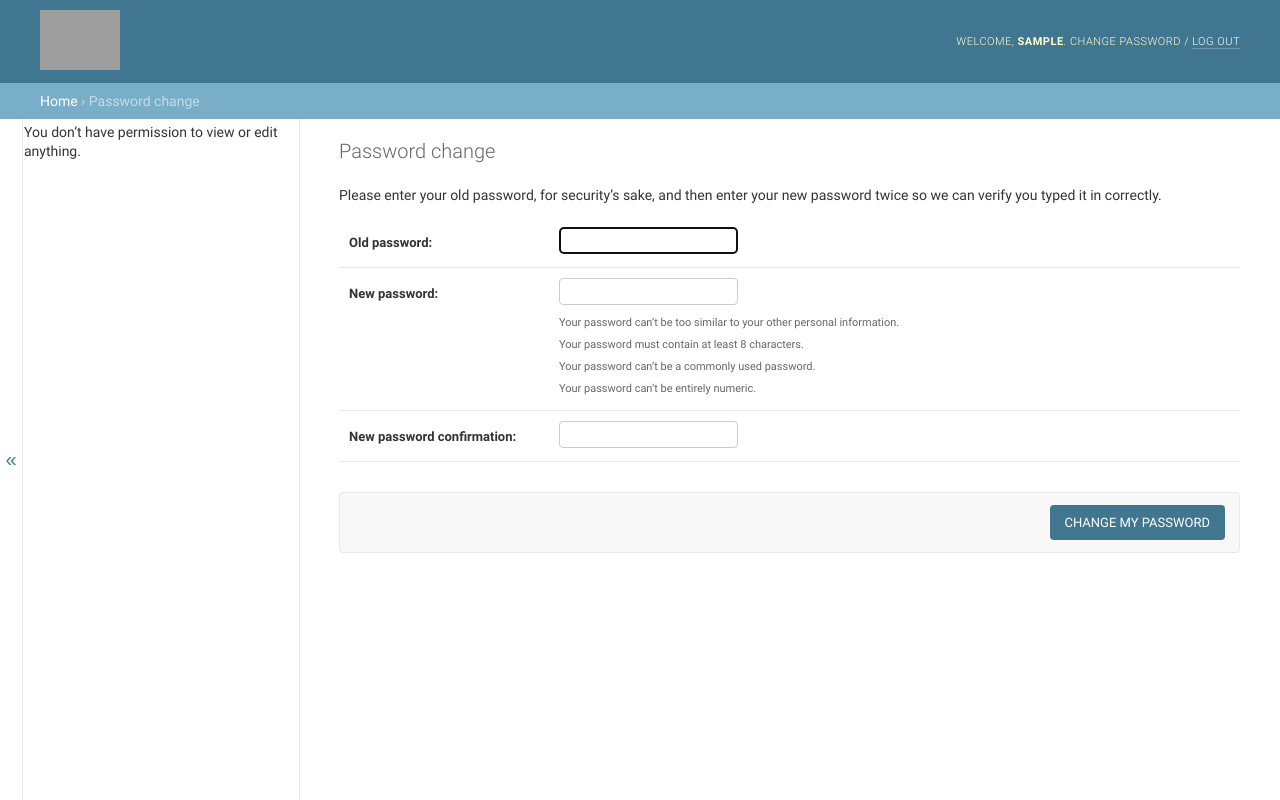
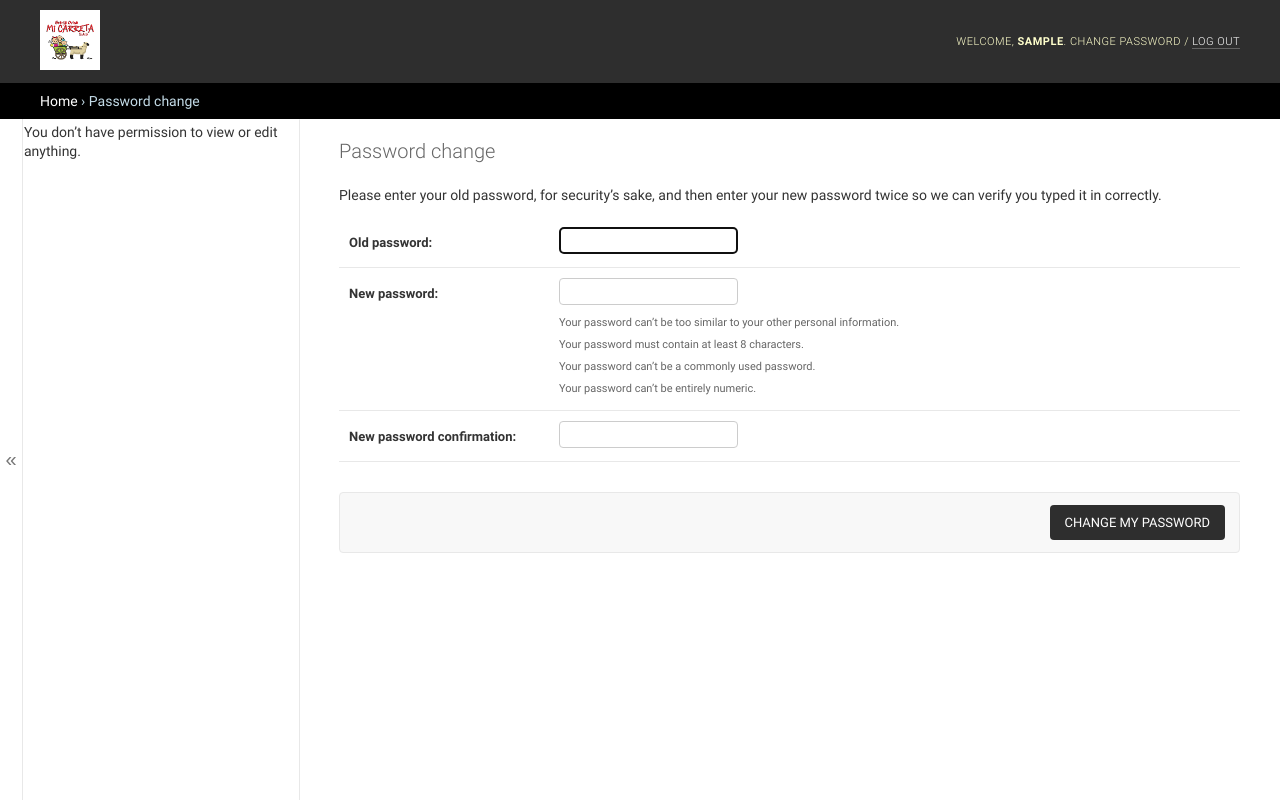
Before and after one commit to Yursksf1/mi_carreta, a Django app: a page that uses templates/admin/base_site.html in a window 1280 px wide. Run offline with Django 3.2, Linux system fonts and the light colour scheme; the visitor is signed in with stand-in values (Sample User, id 1); grey boxes are pictures that could not be loaded.

Commit message:
some chenge

```diff
--- a/myapp/templates/base.html
+++ b/myapp/templates/base.html
@@ -12,7 +12,7 @@
     <script src="https://maxcdn.bootstrapcdn.com/bootstrap/3.4.1/js/bootstrap.min.js"></script>
     <link rel="stylesheet" href="https://cdnjs.cloudflare.com/ajax/libs/font-awesome/4.7.0/css/font-awesome.min.css">
      -->
-    <link rel="stylesheet" href="{% static 'css/bootstrap_4.0.0.min.css' %}" integrity="sha384-Gn5384xqQ1aoWXA+058RXPxPg6fy4IWvTNh0E263XmFcJlSAwiGgFAW/dAiS6JXm" crossorigin="anonymous">
+    <link rel="stylesheet" href="{% static 'css/bootstrap_4.0.0.min.css' %}" >
 
     <link rel="stylesheet" href="{% static 'css/bootstrap_3.4.1.min.css' %}" >
     <script src="{% static 'js/jquery.min.js' %}"></script>
--- a/mysite/settings.py
+++ b/mysite/settings.py
@@ -61,7 +61,7 @@ import os
 TEMPLATES = [
     {
         'BACKEND': 'django.template.backends.django.DjangoTemplates',
-        'DIRS': [os.path.join(BASE_DIR, 'mi_carreta/templates')],
+        'DIRS': [os.path.join(BASE_DIR, 'templates')],
         'APP_DIRS': True,
         'OPTIONS': {
             'context_processors': [
--- /dev/null
+++ b/templates/admin/base.html
@@ -0,0 +1,12 @@
+{% extends 'admin/base.html' %}
+
+{% block extrastyle %}{{ block.super }}
+<style>
+:root {
+  --primary: #000000;
+  --secondary: #2e2e2e;
+  --link-fg: #777777;
+  --link-selected-fg: #5c5c5c;
+}
+</style>
+{% endblock %}
--- /dev/null
+++ b/templates/django/contrib/admin/templates/admin/base.html
@@ -0,0 +1,12 @@
+{% extends 'admin/base.html' %}
+
+{% block extrastyle %}{{ block.super }}
+<style>
+:root {
+  --primary: #9774d5;
+  --secondary: #785cab;
+  --link-fg: #7c449b;
+  --link-selected-fg: #8f5bb2;
+}
+</style>
+{% endblock %}
```
Also changed, not shown: static/bootstrap_admin/img/logo-140x60.png (added), 3 other files.
